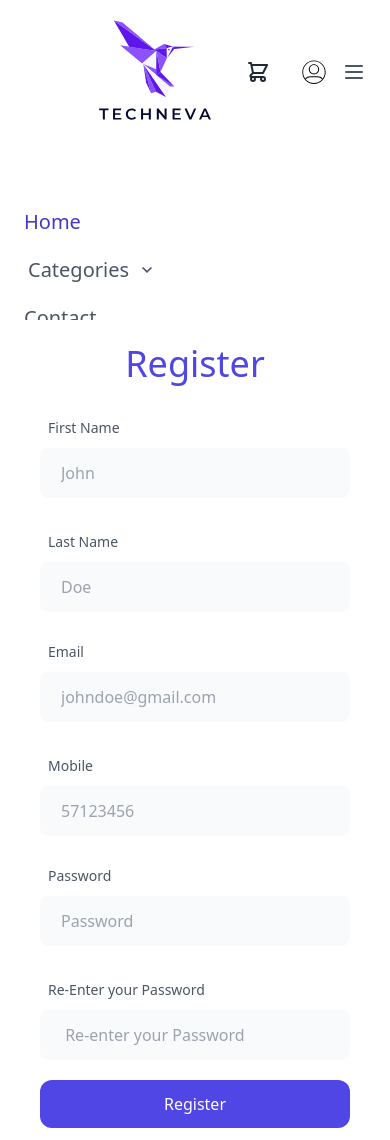
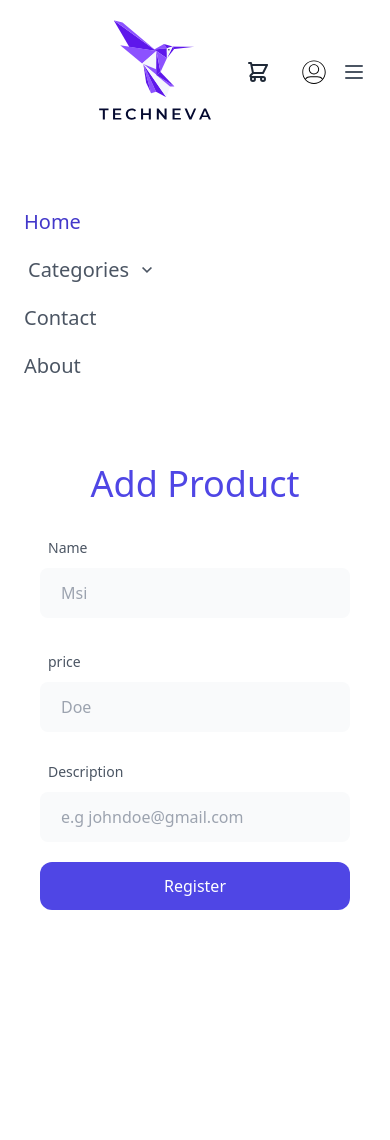
Before and after one commit to Tandava060/TechStore, a PHP site: page /addProduct.php in a window 390 px wide. After the commit the page ends 910 px from the top, so only its background shows below. Run offline with PHP 8.4, Linux system fonts and the light colour scheme; data that the repository does not hold is empty; some libraries are stand-ins or nearby versions.

Commit message:
validation

```diff
--- a/addProduct.php
+++ b/addProduct.php
@@ -19,80 +19,44 @@
     ?>
 
     <section>
-        <div id="register" class="px-4 py-12 mx-auto max-w-12xl sm:px-6 md:px-12 lg:px-24 lg:py-12 2xl:py-24">
-            <div class="justify-center mx-auto text-left align-bottom bg-white rounded-lg sm:align-middle sm:max-w-4xl 2xl:max-w-5xl sm:w-full">
-            <div id="alert" class="hidden  p-4 mb-4 bg-red-100 rounded-lg dark:bg-red-200" role="alert">
-  <svg class="flex-shrink-0 w-5 h-5 text-red-700 dark:text-red-800" fill="currentColor" viewBox="0 0 20 20" xmlns="http://www.w3.org/2000/svg"><path fill-rule="evenodd" d="M18 10a8 8 0 11-16 0 8 8 0 0116 0zm-7-4a1 1 0 11-2 0 1 1 0 012 0zM9 9a1 1 0 000 2v3a1 1 0 001 1h1a1 1 0 100-2v-3a1 1 0 00-1-1H9z" clip-rule="evenodd"></path></svg>
-  <div id="alertText" class=" ml-3 text-sm font-medium text-red-700 dark:text-red-800">
-    Error! Incorrect Password.
-  </div>
-  <button type="button" onclick="(function(){ document.getElementById('alert').style.display = 'none'; })()" class="ml-auto -mx-1.5 -my-1.5 bg-red-100 text-red-500 rounded-lg focus:ring-2 focus:ring-red-400 p-1.5 hover:bg-red-200 inline-flex h-8 w-8 dark:bg-red-200 dark:text-red-600 dark:hover:bg-red-300" data-collapse-toggle="alert-2" aria-label="Close">
-    <span class="sr-only">Close</span>
-    <svg class="w-5 h-5" fill="currentColor" viewBox="0 0 20 20" xmlns="http://www.w3.org/2000/svg"><path fill-rule="evenodd" d="M4.293 4.293a1 1 0 011.414 0L10 8.586l4.293-4.293a1 1 0 111.414 1.414L11.414 10l4.293 4.293a1 1 0 01-1.414 1.414L10 11.414l-4.293 4.293a1 1 0 01-1.414-1.414L8.586 10 4.293 5.707a1 1 0 010-1.414z" clip-rule="evenodd"></path></svg>
-  </button>
-</div>
-            <div class="grid flex-wrap items-center justify-center grid-cols-1 mx-auto shadow-none lg:shadow-xl lg:grid-cols-5 rounded-xl">
-                    <div class="w-full px-6 py-3 col-span-3">
+        <div class="px-4 py-12 mx-auto max-w-6xl sm:px-6 md:px-12 lg:px-24 lg:py-12 2xl:py-24">
+               <div class="w-full px-6 py-3 col-span-3">
                         <div class="mt-3 text-left sm:mt-5">
-                            <h3 class="text-4xl text-center text-indigo-600 font-medium lg:text-5xl">Register</h3>
+                            <h3 class="text-4xl text-center text-indigo-600 font-medium lg:text-5xl">Add Product</h3>
                         </div>
                         <form id="registration" name="registration" action="register.php" method="post" class="mt-6 space-y-5" novalidate>
                             <div class="grid grid-cols-1 lg:grid-cols-2 gap-6">
                                 <div>
-                                    <label for="fname" class="px-2 leading-10 text-sm text-gray-600">First Name</label>
-                                    <input type="ftext" name="fname" id="fname" class="w-full px-5  py-3 placeholder-gray-400 border border-transparent rounded-lg inputTrans  bg-gray-50 focus:ring-2 focus:outline-none focus:border-transparent focus:ring-2 focus:ring-white focus:ring-offset-2 focus:ring-offset-indigo-300
-                        " placeholder="John">
+                                    <label for="name" class="px-2 leading-10 text-sm text-gray-600">Name</label>
+                                    <input type="text" name="name" id="name" class="w-full px-5  py-3 placeholder-gray-400 border border-transparent rounded-lg inputTrans  bg-gray-50 focus:ring-2 focus:outline-none focus:border-transparent focus:ring-2 focus:ring-white focus:ring-offset-2 focus:ring-offset-indigo-300
+                        " placeholder="Msi">
                                 </div>
 
                                 <div>
-                                    <label for="lname" class="px-2 leading-10 text-sm text-gray-600">Last Name</label>
-                                    <input type="text" name="lname" id="lname" class="w-full px-5  py-3 placeholder-gray-400 border border-transparent rounded-lg inputTrans  bg-gray-50 focus:ring-2 focus:outline-none focus:border-transparent focus:ring-2 focus:ring-white focus:ring-offset-2 focus:ring-offset-indigo-300
+                                    <label for="price" class="px-2 leading-10 text-sm text-gray-600">price</label>
+                                    <input type="number" name="price" id="price" class="w-full px-5  py-3 placeholder-gray-400 border border-transparent rounded-lg inputTrans  bg-gray-50 focus:ring-2 focus:outline-none focus:border-transparent focus:ring-2 focus:ring-white focus:ring-offset-2 focus:ring-offset-indigo-300
                         " placeholder="Doe">
                                 </div>
                             </div>
 
-                            <div class="grid grid-cols-1 lg:grid-cols-2 gap-6">
 
 
-                                <div>
-                                    <label for="email" class="px-2 leading-10 text-sm text-gray-600">Email</label>
-                                    <input type="text" name="email" id="email" class="w-full px-5  py-3 placeholder-gray-400 border border-transparent rounded-lg inputTrans  bg-gray-50 focus:ring-2 focus:outline-none focus:border-transparent focus:ring-2 focus:ring-white focus:ring-offset-2 focus:ring-offset-indigo-300
-                        " placeholder="johndoe@gmail.com">
-                                </div>
-
-                                <div>
-                                    <label for="mobile" class="px-2 leading-10 text-sm text-gray-600">Mobile</label>
-                                    <input type="text" name="mobile" id="mobile" class="w-full px-5  py-3 placeholder-gray-400 border border-transparent rounded-lg inputTrans  bg-gray-50 focus:ring-2 focus:outline-none focus:border-transparent focus:ring-2 focus:ring-white focus:ring-offset-2 focus:ring-offset-indigo-300
-                        " placeholder="57123456">
-                                </div>
-
-
-                            </div>
-
-                            <div class="grid grid-cols-1 lg:grid-cols-2 gap-6">
-                                <div>
-                                    <label for="password" class="px-2 leading-10 text-sm text-gray-600">Password</label>
-                                    <input type="password" name="password" id="password" class="w-full px-5  py-3 placeholder-gray-400 inputTrans border border-transparent rounded-lg bg-gray-50 focus:outline-none focus:border-transparent focus:ring-2 focus:ring-white focus:ring-offset-2 focus:ring-offset-indigo-300" placeholder="Password">
-                                </div>
-
-                                <div>
-                                    <label for="rePassword" class="px-2 leading-10 text-sm text-gray-600">Re-Enter your Password</label>
-                                    <input type="Password" name="rePassword" id="rePassword" class="w-full px-5  py-3 placeholder-gray-400 inputTrans border border-transparent rounded-lg bg-gray-50 focus:outline-none focus:border-transparent focus:ring-2 focus:ring-white focus:ring-offset-2 focus:ring-offset-indigo-300" placeholder=" Re-enter your Password">
-                                </div>
+                            <div>
+                                <label for="email" class="px-2 leading-10 text-sm text-gray-600">Description</label>
+                                <input type="text" name="email" id="email" class="w-full px-5  py-3 placeholder-gray-400 border border-transparent rounded-lg inputTrans  bg-gray-50 focus:ring-2 focus:outline-none focus:border-transparent focus:ring-2 focus:ring-white focus:ring-offset-2 focus:ring-offset-indigo-300
+                " placeholder="e.g johndoe@gmail.com">
                             </div>
 
 
 
 
                             <div class="flex flex-col mt-4 lg:space-y-2">
-                                <button type="submit" name="register" class=" flex items-center justify-center  w-full  px-8  py-3 font-medium  text-center text-white inputTrans  bg-indigo-600 rounded-xl hover:bg-indigo-500 focus:outline-none focus:ring-2 focus:ring-offset-2 focus:ring-indigo-500 "> Register </button>
+                                <button type="submit" name="add" class=" flex items-center justify-center  w-full  px-8  py-3 font-medium  text-center text-white inputTrans  bg-indigo-600 rounded-xl hover:bg-indigo-500 focus:outline-none focus:ring-2 focus:ring-offset-2 focus:ring-indigo-500 "> Register </button>
 
                             </div>
                         </form>
                     </div>
-                    <div class="order-first hidden w-full lg:block col-span-2">
-                        <img class="object-cover h-full bg-cover rounded-l-lg" src="https://images.unsplash.com/photo-1597938430467-c7a5f65c24f2?ixlib=rb-1.2.1&ixid=MnwxMjA3fDB8MHxwaG90by1wYWdlfHx8fGVufDB8fHx8&auto=format&fit=crop&w=687&q=80" alt="">
-                    </div>
+
                 </div>
             </div>
         </div>
@@ -102,10 +66,10 @@
 include 'config/dbconnect.php';
 
 
-if (isset($_POST["register"])) {
+if (isset($_POST["add"])) {
 
 	$fname = $_POST["fname"];
-    $lname = $_POST["lname"];
+    $price = $_POST["price"];
     $email = $_POST["email"];
     $mobile = $_POST["mobile"];
     $password= md5($_POST["password"]);
@@ -117,7 +81,7 @@ if (isset($_POST["register"])) {
         document.getElementById("alert").style.display = "flex";</script>';
     } else {
 
-    $sql = "INSERT INTO `user`(forename,surname,email,mob,pwdhash) VALUES ('$fname', '$lname', '$email', '$mobile', '$password')";
+    $sql = "INSERT INTO `user`(forename,surname,email,mob,pwdhash) VALUES ('$fname', '$price', '$email', '$mobile', '$password')";
     if(mysqli_query($con,$sql)){
         $_SESSION["uid"] = mysqli_insert_id($con);
         $_SESSION["name"] = $fname;
--- a/assets/elem/header.php
+++ b/assets/elem/header.php
@@ -288,7 +288,8 @@ if(isset($_SESSION["uid"])){
 
 
 } else {
-    echo '<a href="/ecommerce/login.php" class="flex items-center p-3 -mt-2 text-sm text-gray-600 transition-colors duration-200 transform hover:font-medium hover:bg-gray-100 hover:text-indigo-600">Login</a><a href="/ecommerce/register.php" class="flex items-center p-3 -mt-2 text-sm text-gray-600 transition-colors duration-200 transform hover:font-medium hover:bg-gray-100 hover:text-indigo-600"> Sign Up</a>';
+    echo '<a href="/ecommerce/login.php" class="flex items-center p-3 -mt-2 text-sm text-gray-600 transition-colors duration-200 transform hover:font-medium hover:bg-gray-100 hover:text-indigo-600">Login</a><a href="/ecommerce/register.php" class="flex items-center p-3 -mt-2 text-sm text-gray-600 transition-colors duration-200 transform hover:font-medium hover:bg-gray-100 hover:text-indigo-600"> Sign Up</a>
+    <a href="/ecommerce/addProduct.php" class="flex items-center p-3 -mt-2 text-sm text-gray-600 transition-colors duration-200 transform hover:font-medium hover:bg-gray-100 hover:text-indigo-600">Add Product</a>';
 
 }
 
--- a/login.php
+++ b/login.php
@@ -9,6 +9,7 @@
     <script src="https://cdn.tailwindcss.com?plugins=aspect-ratio,forms"></script>
     <link rel="stylesheet" href="assets/css/index.css" />
     <script src="https://code.jquery.com/jquery-3.6.0.js" integrity="sha256-H+K7U5CnXl1h5ywQfKtSj8PCmoN9aaq30gDh27Xc0jk=" crossorigin="anonymous"></script>
+    <script src="https://cdn.jsdelivr.net/npm/jquery-validation@1.19.3/dist/jquery.validate.js"></script>
 
 </head>
 
```
